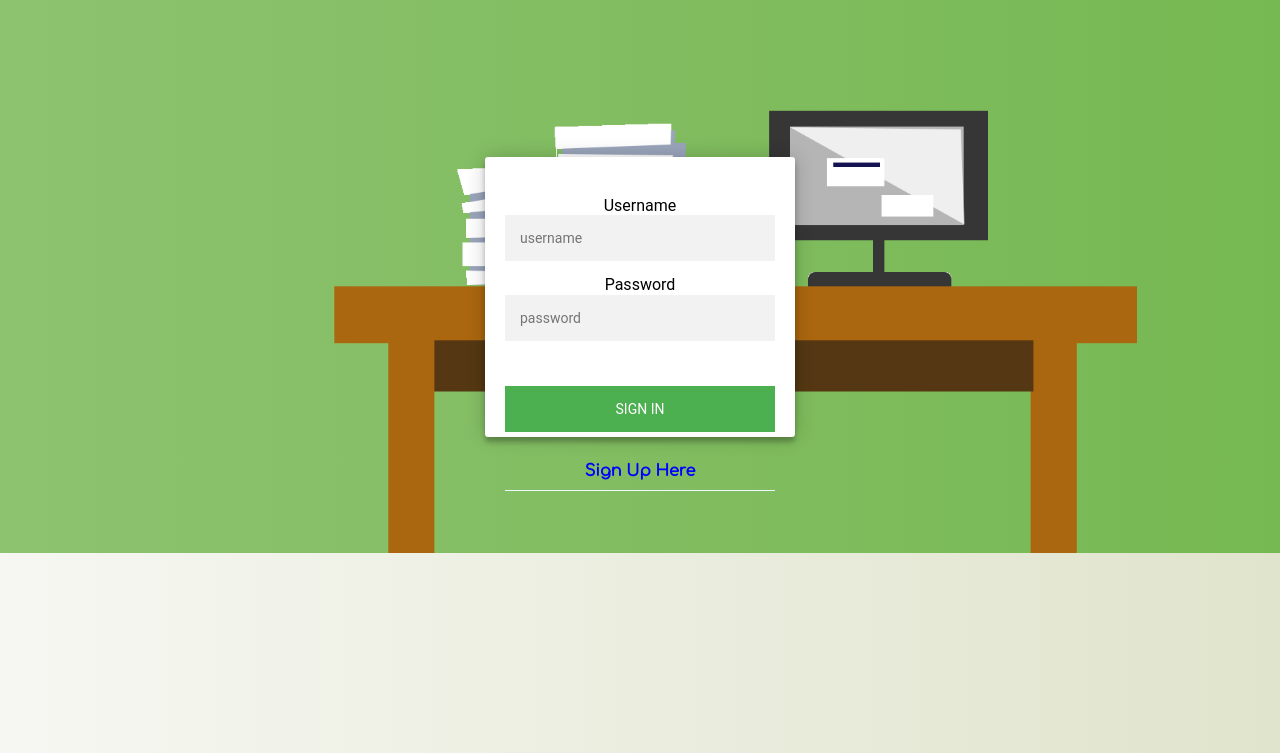
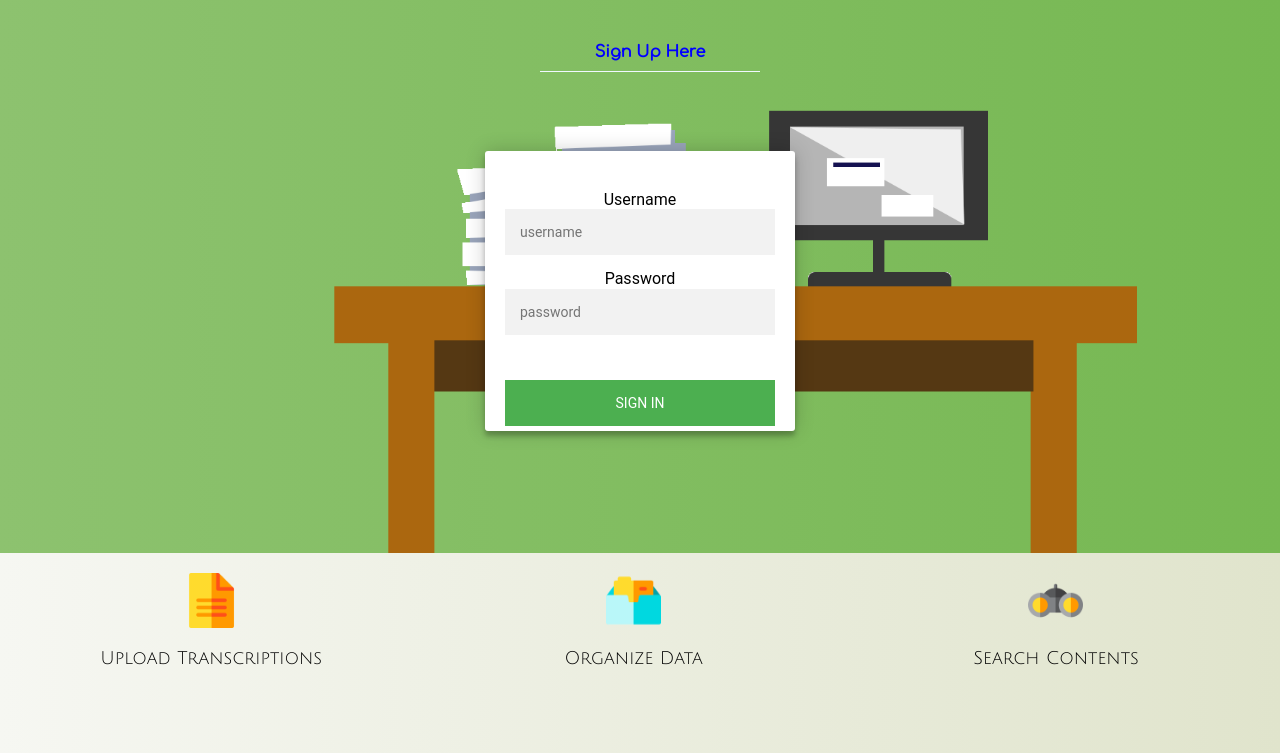
Before and after one commit to cavaloni/Transcriptor, a website: page public/index.html in a window 1280 px wide. Shown: the part 47-800 px from the top of the page. Drawn offline with nearby package versions, Linux system fonts and the light colour scheme; a web font is replaced by a local one.

Commit message:
Main page design update

```diff
--- a/public/assets/css/main.css
+++ b/public/assets/css/main.css
@@ -34,7 +34,7 @@
     background: #FFFFFF;
     box-shadow: 0 0 20px 0 rgba(0, 0, 0, 0.2), 0 5px 5px 0 rgba(0, 0, 0, 0.24);
     position: absolute;
-    top: 34%;
+    top: 33%;
     left: calc(50% - 155px);
     height: 280px;
     width: 310px;
@@ -120,11 +120,13 @@
     font-family: 'Comfortaa', cursive;
     font-weight: bolder;
     color: blue;
-    position: relative;
-    top: 40px;
+    top: 80px;
     text-align: center;
     padding: 10px;
     border-bottom: solid 1px aliceblue;
+    width: 200px;
+    position: absolute;
+    left: calc(50% - 100px);
 }
 
 .sign-up:hover {
@@ -192,6 +194,44 @@
     background-size: 50%, cover;
     background-repeat: no-repeat;
     font-weight: bold;
+}
+
+
+.initial-icon-conatiner {
+  font-size:0
+}
+
+.initial-box-icon1, .initial-box-icon2, .initial-box-icon3 {
+  float: left;
+  margin: 0 auto;
+  display: inline-block;
+  width: 33%;
+  height: 130px;
+  font-size: 18px;
+  font-family: 'Julius Sans One', sans-serif;
+}
+
+.initial-icon1, .initial-icon2, .initial-icon3 {
+    vertical-align: top;
+    height: 55px;
+    width: 55px;
+    margin: 20px auto;
+
+}
+
+.initial-icon1 {
+    background: url('../img/edit.png');
+    background-size: cover;
+}
+
+.initial-icon2 {
+    background: url('../img/monitor.png');
+    background-size: cover;
+}
+
+.initial-icon3 {
+    background: url('../img/loupe.png');
+    background-size: cover;
 }
 
 /*The "Dashboard" bar*/
--- a/public/assets/css/responsive.css
+++ b/public/assets/css/responsive.css
@@ -1,3 +1,9 @@
+@media only screen and (max-width: 500px) {
+    .initial-box-icon1, .initial-box-icon2, .initial-box-icon3 {
+  font-size: 12px;
+}
+}
+
 @media only screen and (min-width: 335px) and (max-width: 500px) {
     .js-first-search-button{
         margin-left: 50%;
--- a/public/index.html
+++ b/public/index.html
@@ -16,6 +16,7 @@
     <div class="reference"></div>
     <div class="body-wrapper">
         <div class="sign-up-page">
+            <div class="sign-up">Sign Up Here</div>
             <div class="welcome-bar">Transcriptor</div>
             <div class="signin-box">
                 <form action="#" class="sign-in-form">
@@ -25,7 +26,20 @@
                     <input type="password" id="password" placeholder="password" required>
                     <button type="submit" class="sign-in-button">Sign In</button>
                 </form>
-                <div class="sign-up">Sign Up Here</div>
+            </div>
+            <div class="initial-icon-container">
+                <div class="initial-box-icon1">
+                    <div class="initial-icon1"></div>
+                    Upload Transcriptions
+                </div>
+                <div class="initial-box-icon2">
+                    <div class="initial-icon2"></div>
+                    Organize Data
+                </div>
+                <div class="initial-box-icon3">
+                    <div class="initial-icon3"></div>
+                    Search Contents
+                </div>
             </div>
         </div>
         <div class="app-wrapper hidden">
```
Also changed, not shown: uploads/thinkfulnotes.txt (deleted, +0 -35 lines), public/assets/img/edit.png (added), public/assets/img/loupe.png (added), public/assets/img/monitor.png (added).
